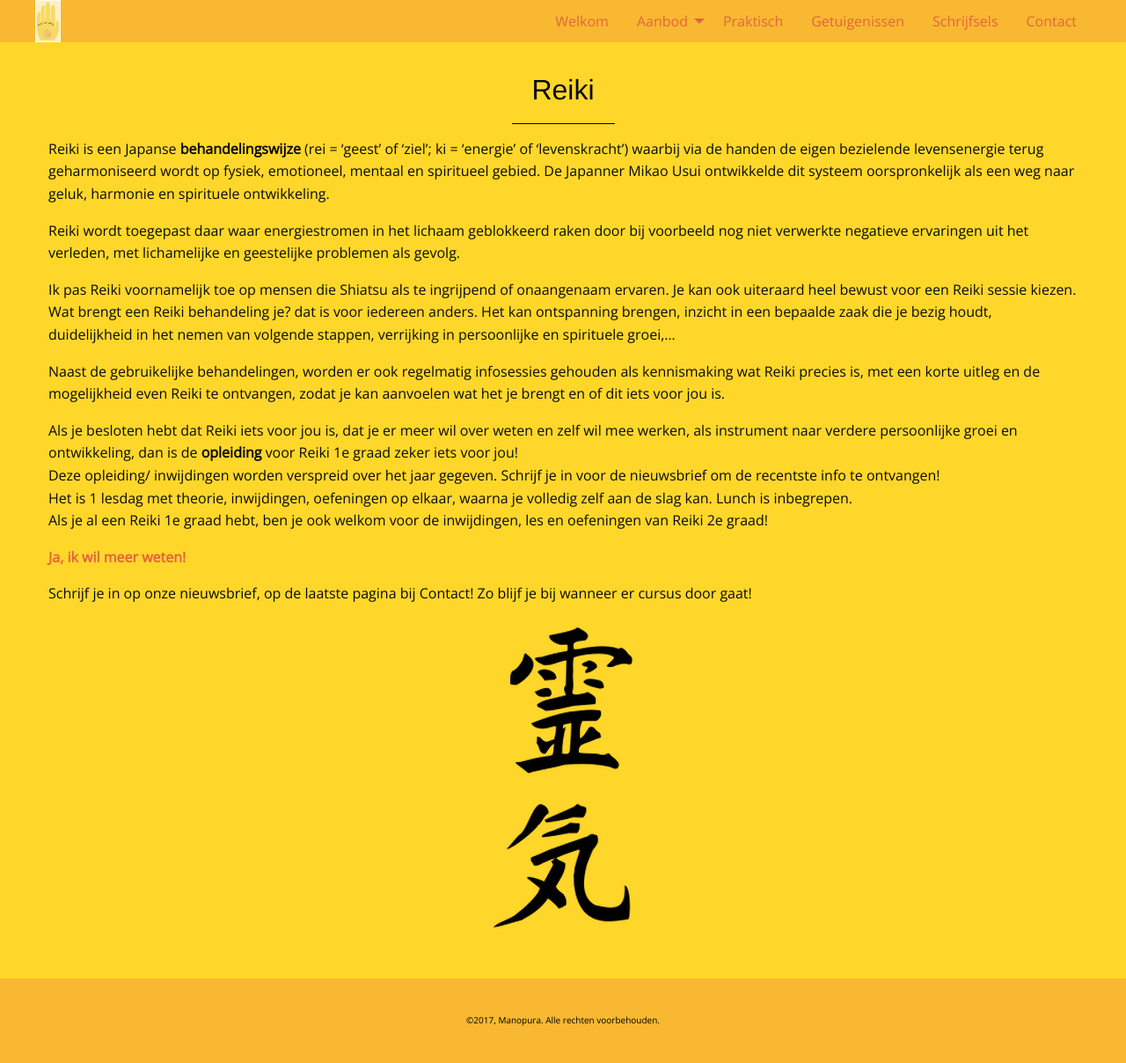
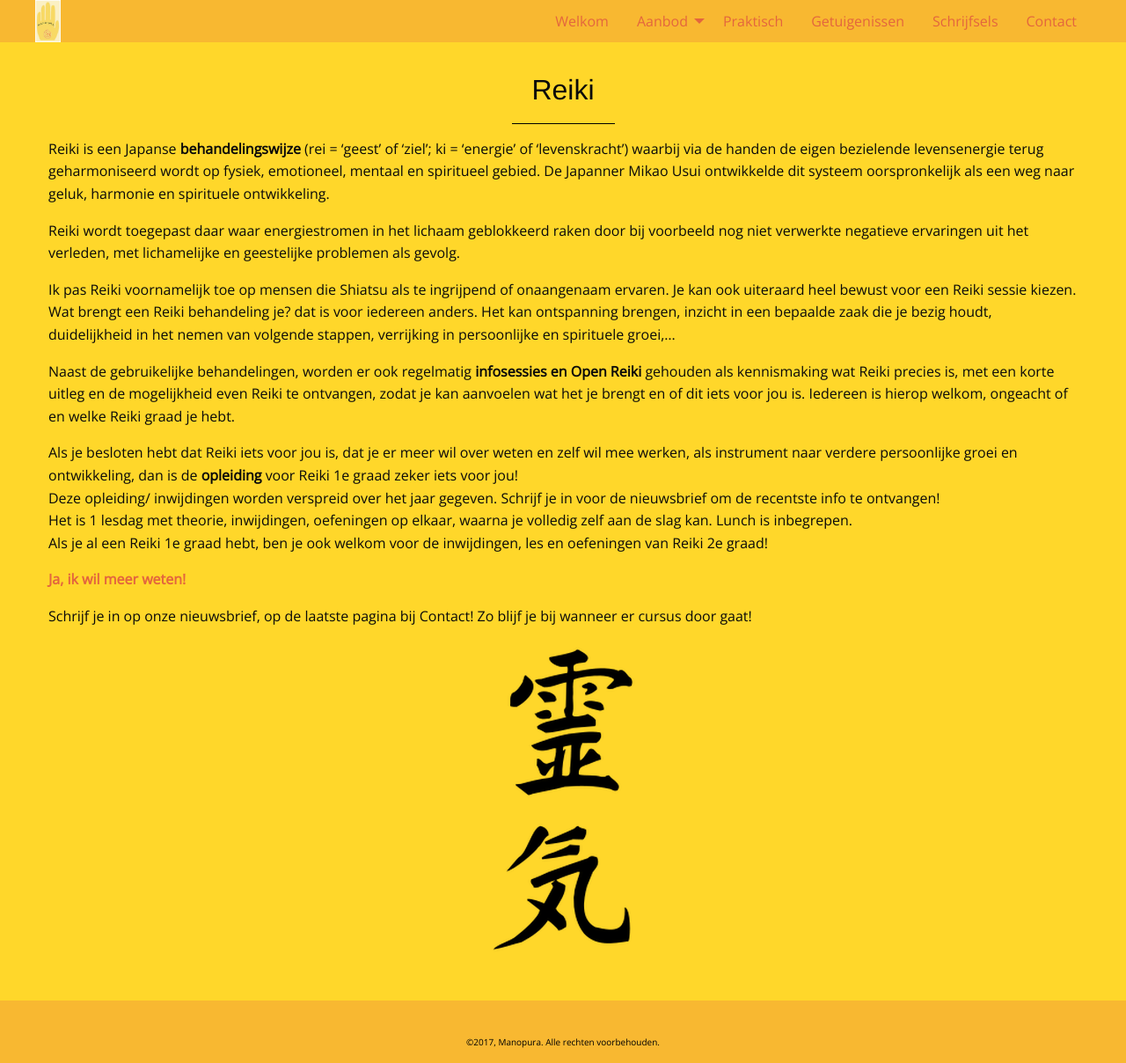
Before and after one commit to manopura/manopura.github.io, a Jekyll site: the page built from reiki.md, in a window 1280 px wide. Shown: the whole page at 88% size. Built offline with Jekyll 4.4.1, drawn with Linux system fonts in a browser that asks for light colours; nearby versions of some CDN libraries; our own code applies the rules of GitHub Pages for plain Markdown files; before the commit the page ends 1183 px from its top, so only the background shows below that.

Commit message:
reiki.md

```diff
--- a/reiki.md
+++ b/reiki.md
@@ -13,7 +13,7 @@ Ik pas Reiki voornamelijk toe op mensen die Shiatsu als te ingrijpend of onaange
 Je kan ook uiteraard heel bewust voor een Reiki sessie kiezen.
 Wat brengt een Reiki behandeling je? dat is voor iedereen anders. Het kan ontspanning brengen, inzicht in een bepaalde zaak die je bezig houdt, duidelijkheid in het nemen van volgende stappen, verrijking in persoonlijke en spirituele groei,...
 
-Naast de gebruikelijke behandelingen, worden er ook regelmatig infosessies gehouden als kennismaking wat Reiki precies is, met een korte uitleg en de mogelijkheid even Reiki te ontvangen, zodat je kan aanvoelen wat het je brengt en of dit iets voor jou is.
+Naast de gebruikelijke behandelingen, worden er ook regelmatig **infosessies en Open Reiki** gehouden als kennismaking wat Reiki precies is, met een korte uitleg en de mogelijkheid even Reiki te ontvangen, zodat je kan aanvoelen wat het je brengt en of dit iets voor jou is. Iedereen is hierop welkom, ongeacht of en welke Reiki graad je hebt.
 
 Als je besloten hebt dat Reiki iets voor jou is, dat je er meer wil over weten en zelf wil mee werken, als instrument naar verdere persoonlijke groei en ontwikkeling, dan is de **opleiding** voor Reiki 1e graad zeker iets voor jou!
 Deze opleiding/ inwijdingen worden verspreid over het jaar gegeven. Schrijf je in voor de nieuwsbrief om de recentste info te ontvangen!
```
